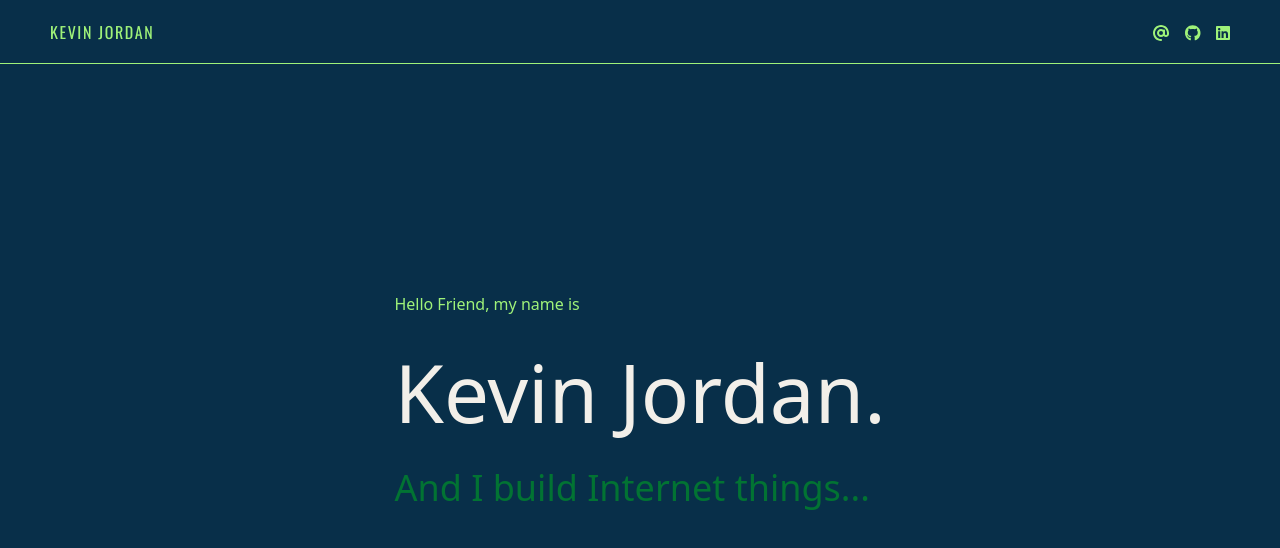
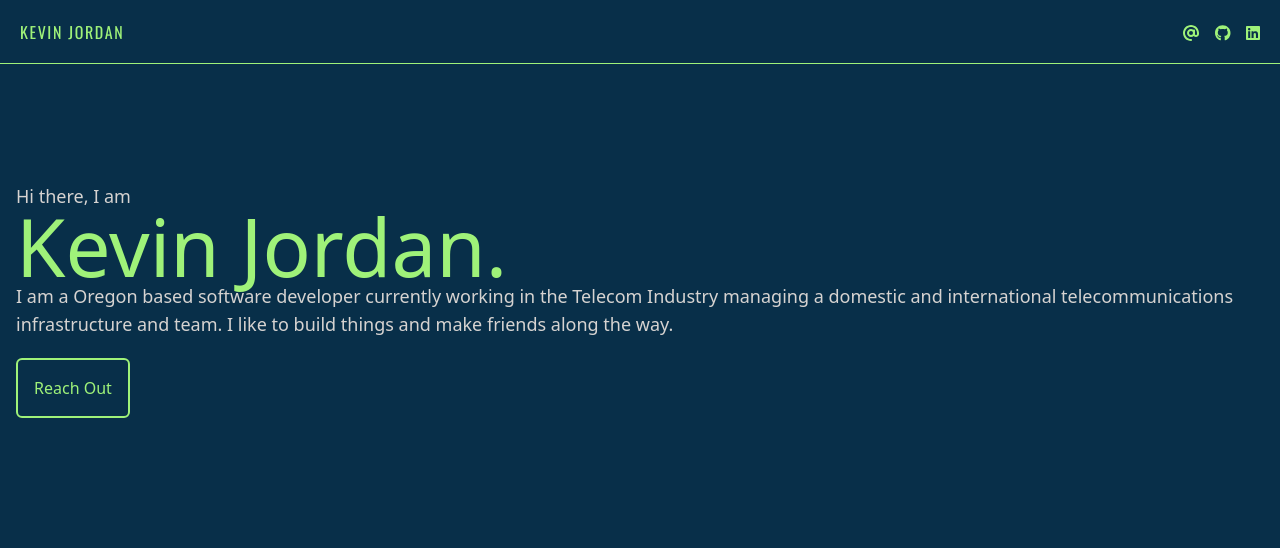
Before and after one commit to kdjordan/2023_portfolio, a Vue app: page / in a window 1280 px wide. Shown: the top 548 px of the page. Built offline with nearby package versions, Linux system fonts and the light colour scheme.

Commit message:
hero section and icons added

```diff
--- a/src/App.vue
+++ b/src/App.vue
@@ -4,8 +4,12 @@
 	import { gsap } from 'gsap/gsap-core';
 
 	onMounted(() => {
-  gsap.set('.home', { opacity: 0, y: -2000 });
-  gsap.to('.home', { opacity: 1, y: 0, duration: 2 });
+		let flag: boolean = false;
+		if(flag) {
+			gsap.set('.home', { opacity: 0, y: -2000 });
+			gsap.to('.home', { opacity: 1, y: 0, duration: 2 });
+		}
+
 });
 </script>
 
--- a/src/components/TopNavigation.vue
+++ b/src/components/TopNavigation.vue
@@ -6,16 +6,19 @@
 
 
 	onMounted(() => {
-		const tl = gsap.timeline();
-		tl.set('.top-nav', { opacity: 0, borderBottom: 'none' });
-		tl.to('.top-nav', { delay: 2, opacity: 1, duration: 1 });
-		tl.to('.top-nav', { borderBottom: '1px solid #9FF279' });
+		let flag: boolean = false;
+		if(flag) {
+			const tl = gsap.timeline();
+			tl.set('.top-nav', { opacity: 0, borderBottom: 'none' });
+			tl.to('.top-nav', { delay: 2, opacity: 1, duration: 1 });
+			tl.to('.top-nav', { borderBottom: '1px solid #9FF279' });
+		}
 	});
 </script>
 
 <template>
-	<div class="top-nav fixed top-0 left-0 w-full h-16 font-oswald">
-		<nav class="flex justify-between items-center h-full mx-[50px]">
+	<div class="top-nav fixed top-0 left-0 w-full h-16 font-oswald border-b border-highGreen">
+		<nav class="flex justify-between items-center h-full mx-[20px]">
 			<div class="nav-left">
 				<Name />
 			</div>
--- a/src/views/Home.vue
+++ b/src/views/Home.vue
@@ -1,7 +1,20 @@
 <template>
-	<div class="flex flex-col text-fontWhite">
-		<div class="text-highGreen">Hello Friend, my name is</div>
-		<h1 class="text-clampLarge my-4">Kevin Jordan.</h1>
-		<div class="text-4xl text-springGreen">And I build Internet things...</div>
+	<div
+		class="flex flex-col text-stone-300 text-2xl px-4 pb-[25vh] gap-[20px]"
+	>
+		<div class="text-stone-300 text-lg">Hi there, I am</div>
+		<h1 class="text-clampLarge text-highGreen">Kevin Jordan.</h1>
+
+		<div class="text-lg">
+			I am a Oregon based software developer currently working in the
+			Telecom Industry managing a domestic and international
+			telecommunications infrastructure and team. I like to build
+			things and make friends along the way.
+		</div>
+		<button
+			class="text-highGreen self-start text-base border-highGreen border-2 p-4 rounded-md transition duration-150 ease-out hover:ease-in hover:bg-stone-300 hover:text-sky-950"
+		>
+			Reach Out
+		</button>
 	</div>
 </template>
```
